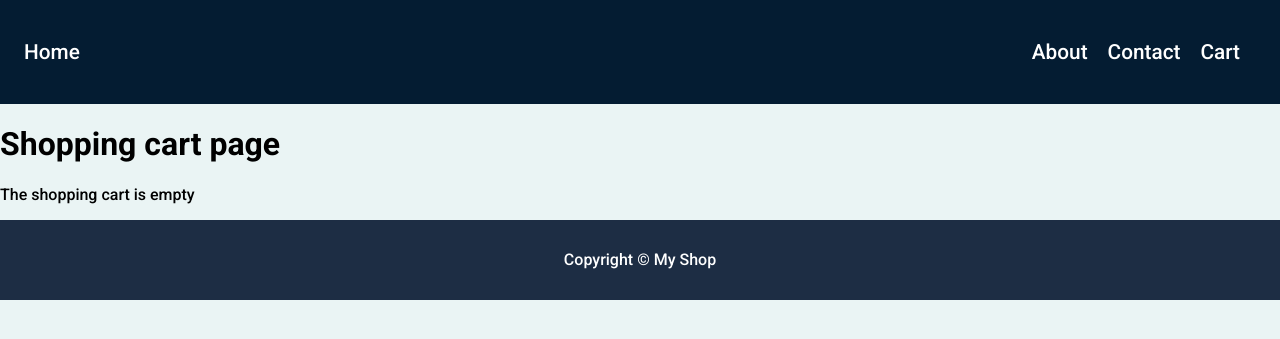
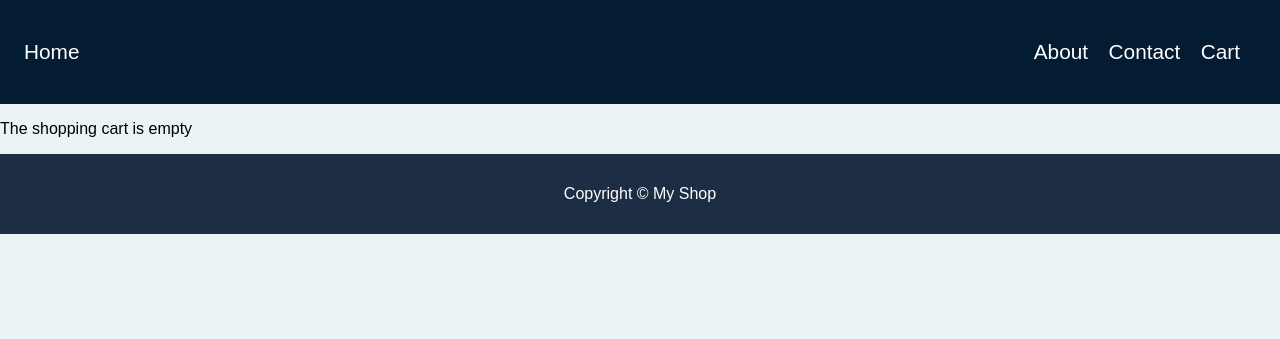
Before and after one commit to tofikvel/Full-Stack-Web-App, a Node server app: page /cart in a window 1280 px wide. Shown: the top 339 px of the page. Run offline with Node 20, Linux system fonts and the light colour scheme; data that the repository does not hold is empty; some libraries are stand-ins or nearby versions.

Commit message:
added few more lines of code

```diff
--- a/public/styles.css
+++ b/public/styles.css
@@ -1,3 +1,14 @@
+:root {
+    font-family: Inter, sans-serif;
+    font-feature-settings: 'liga' 1, 'calt' 1;
+}
+
+@supports (font-variation-settings: normal) {
+    :root {
+        font-family: InterVariable, sans-serif;
+    }
+}
+
 body {
     height: 100%;
     margin: 0;
@@ -6,9 +17,6 @@ body {
     text-rendering: optimizeLegibility;
     -webkit-font-smoothing: antialiased;
     -moz-osx-font-smoothing: grayscale;
-    font-family: "Roboto", sans-serif;
-    font-weight: 500;
-    font-style: normal;
     background: #eaf4f4;
 }
 
@@ -153,12 +161,13 @@ a {
 
 .product-single-item-desc-body {
     display: flex;
-    align-items: flex-start;
+    position: relative;
     flex-direction: column;
     gap: 0.5rem;
     height: 100%;
     width: 100%;
     flex-basis: 55%;
+    /* border: 1px solid #000; */
 }
 
 .product-single-item-ingredients-box {
@@ -172,6 +181,10 @@ a {
     align-items: center;
     gap: 0.5rem;
     width: 100%;
+}
+
+.product-single-item-thickness {
+    margin-bottom: 1rem;
 }
 
 .product-single-item-footer {
@@ -191,6 +204,12 @@ a {
     margin-right: 1rem;
 }
 
+.product-single-item-atc-btn-box {
+    display: flex;
+    align-items: center;
+    gap: 0.5rem;
+}
+
 .product-single-item-atc-btn {
     padding: 0.5rem;
     cursor: pointer;
@@ -204,6 +223,9 @@ a {
 }
 
 .product-single-item-atw-btn {
+    display: flex;
+    align-items: center;
+    justify-content: center;
     padding: 0.5rem;
     cursor: pointer;
     border: none;
@@ -212,7 +234,7 @@ a {
     background: #f7b801;
     color: #000;
     height: 3rem;
-    width: 5rem;
+    width: 3rem;
 }
 
 /* single item */
--- a/views/cart.ejs
+++ b/views/cart.ejs
@@ -5,7 +5,7 @@
 
     <body>
         <%- include('./partials/navbar.ejs')%>
-            <h1>Shopping cart page</h1>
+            <div class="shopping-cart-wrapper">
                 <% if (items.length> 0) { %>
                     <% items.forEach(item=> { %>
                         <div class="cart-item-entity">
@@ -30,10 +30,8 @@
                             <% } else { %>
                                 <p>The shopping cart is empty</p>
                                 <% } %>
-
                                     <%- include('./partials/footer.ejs')%>
-
-
+            </div>
             <script>
                 const trashcan = document.querySelectorAll('a.delete-item-btn');
                 trashcan.forEach((trashcan) => {
--- a/views/details.ejs
+++ b/views/details.ejs
@@ -77,10 +77,6 @@
                                         </form>
                                     </div>
                                 </div>
-                                <div class="product-single-item-additional-btn-box">
-
-                                    <button class="product-single-item-share-btn">Share</button>
-                                </div>
                             </div>
                         </div>
                     </div>
--- a/views/partials/head.ejs
+++ b/views/partials/head.ejs
@@ -2,11 +2,8 @@
     <meta charset="UTF-8">
     <meta name="viewport" content="width=device-width, initial-scale=1.0">
     <link rel="stylesheet" href="/styles.css">
-    <link rel="preconnect" href="https://fonts.googleapis.com">
-    <link rel="preconnect" href="https://fonts.gstatic.com" crossorigin>
-    <link
-        href="https://fonts.googleapis.com/css2?family=Poppins:ital,wght@0,100;0,200;0,300;0,400;0,500;0,600;0,700;0,800;0,900;1,100;1,200;1,300;1,400;1,500;1,600;1,700;1,800;1,900&family=Roboto:ital,wght@0,100;0,300;0,400;0,500;0,700;0,900;1,100;1,300;1,400;1,500;1,700;1,900&display=swap"
-        rel="stylesheet">
+    <link rel="stylesheet"
+        href="https://fonts.googleapis.com/css2?family=Material+Symbols+Outlined:opsz,wght,FILL,GRAD@20..48,100..700,0..1,-50..200&icon_names=favorite" />
     <title>
         Shop | <%= title %>
     </title>
```
Lines whose indentation alone changed are shown as unchanged.
